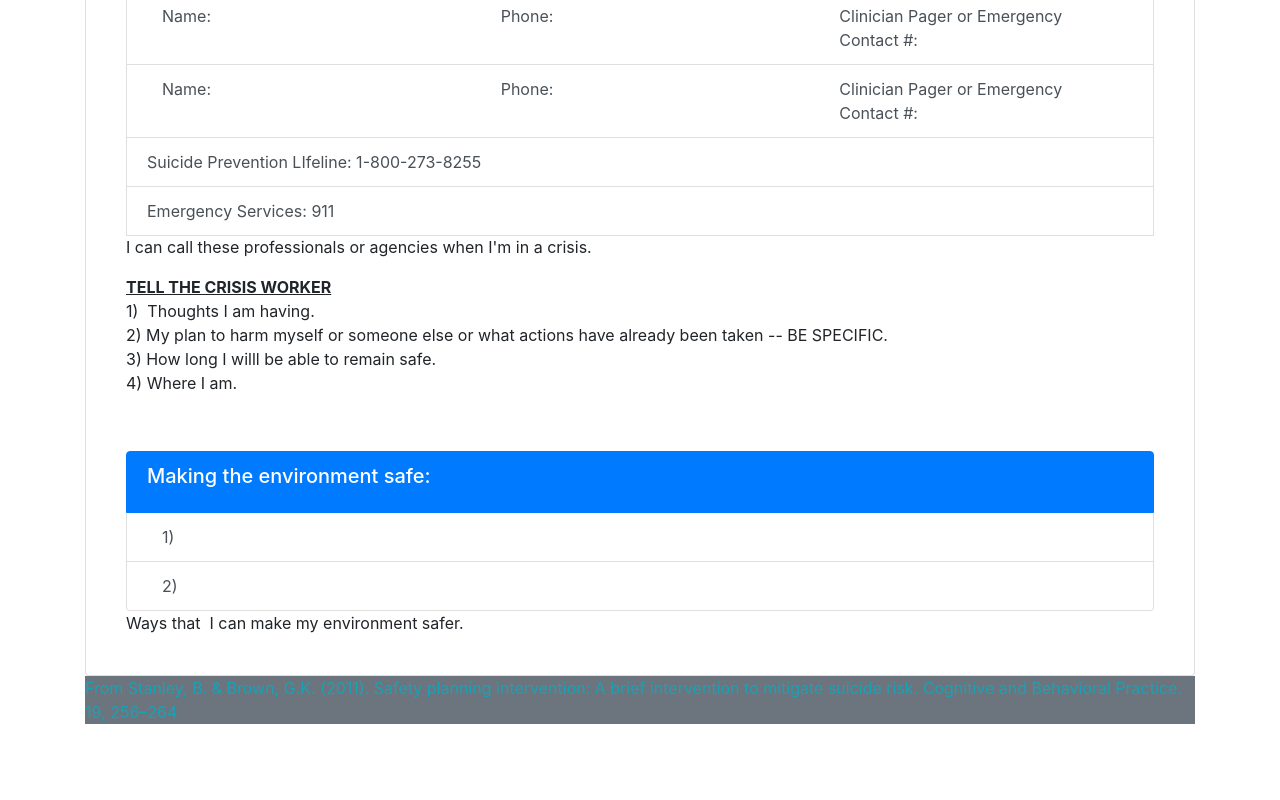
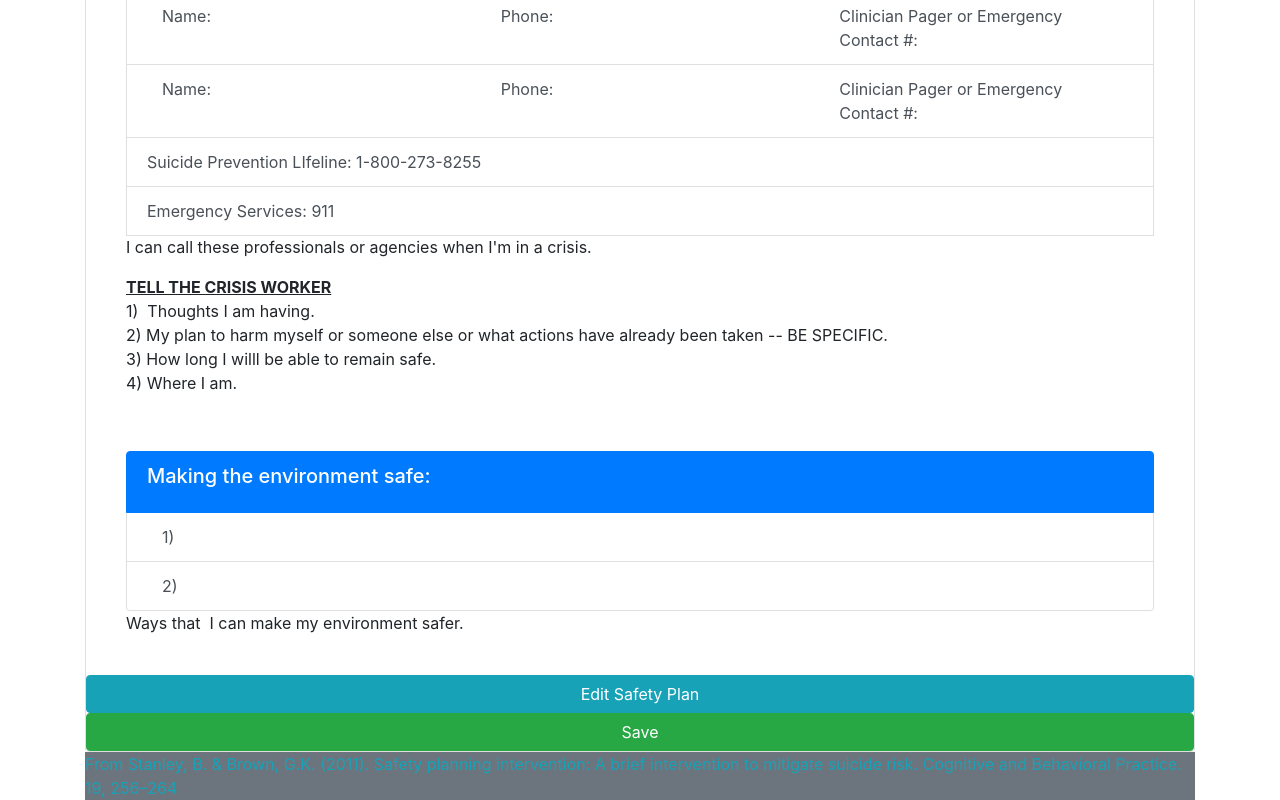
Before and after one commit to thelifebeyond/MakeUC2020_Life_Beyond, a plain HTML site: page LifeBeyond_handcoded/safetyplan.html in a window 1280 px wide. Shown: the part 1666-2466 px from the top of the page. Before the commit the page ends 2390 px from the top, so only its background shows below. Drawn offline with nearby package versions, Linux system fonts and the light colour scheme.

Commit message:
Add files via upload
Added edit and save buttons to the safety plan page.  Currently not functional.

```diff
--- a/LifeBeyond_handcoded/safetyplan.html
+++ b/LifeBeyond_handcoded/safetyplan.html
@@ -187,9 +187,11 @@
                    <p class="card-text" style="">Ways that&nbsp; I can make my environment safer.&nbsp;</p>
                  </div>
                </div>
+               <button type="button" class="btn btn-info">Edit Safety Plan</button> <button type="button" class="btn btn-success">Save</button>
              </div>
              <p class="card-text text-info bg-secondary" style="">From Stanley, B. &amp; Brown, G.K. (2011). Safety planning intervention: A brief intervention to mitigate suicide risk. Cognitive and Behavioral Practice. 19, 256–264</p>
            </div>
+
          </div>
          </body>
          </html>
```
